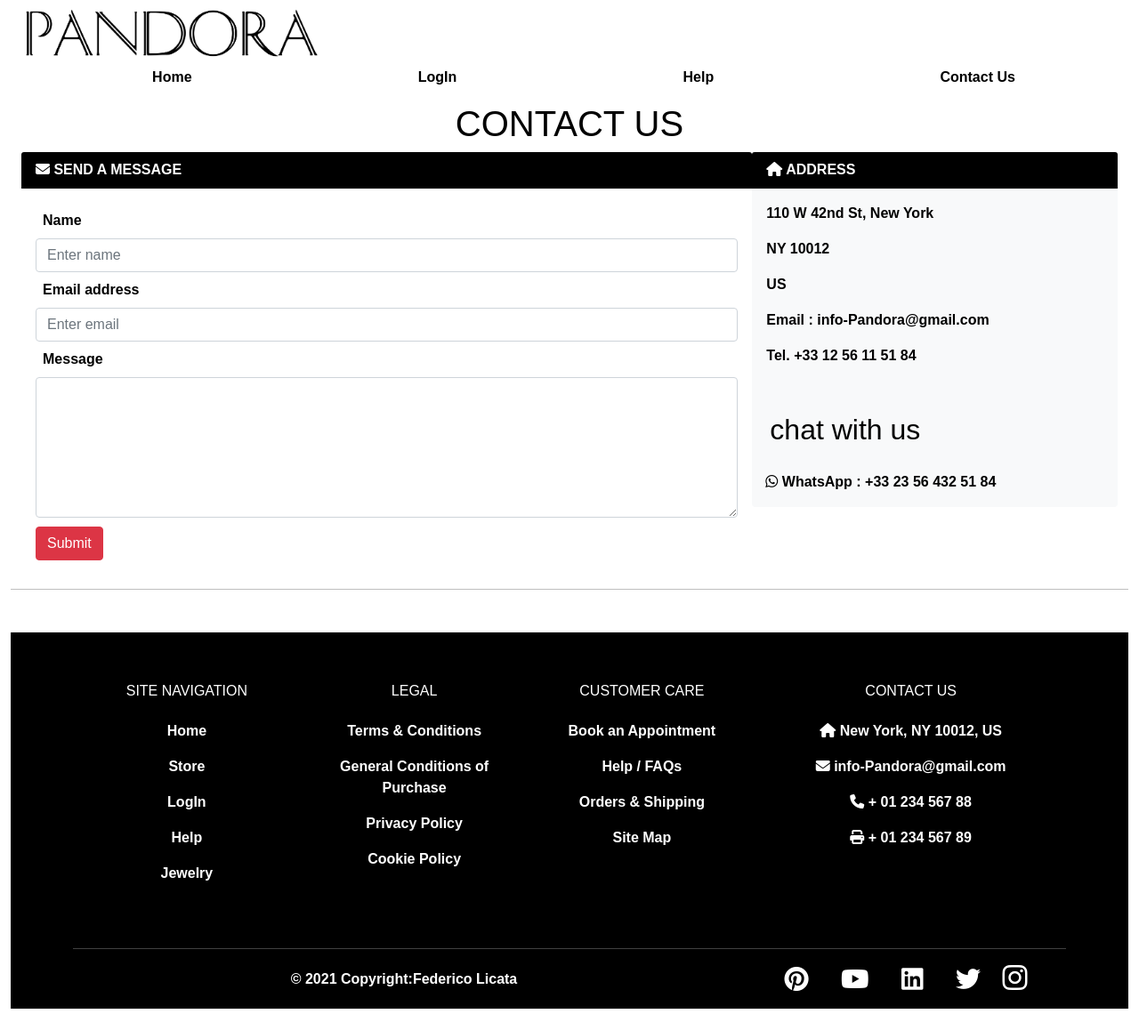
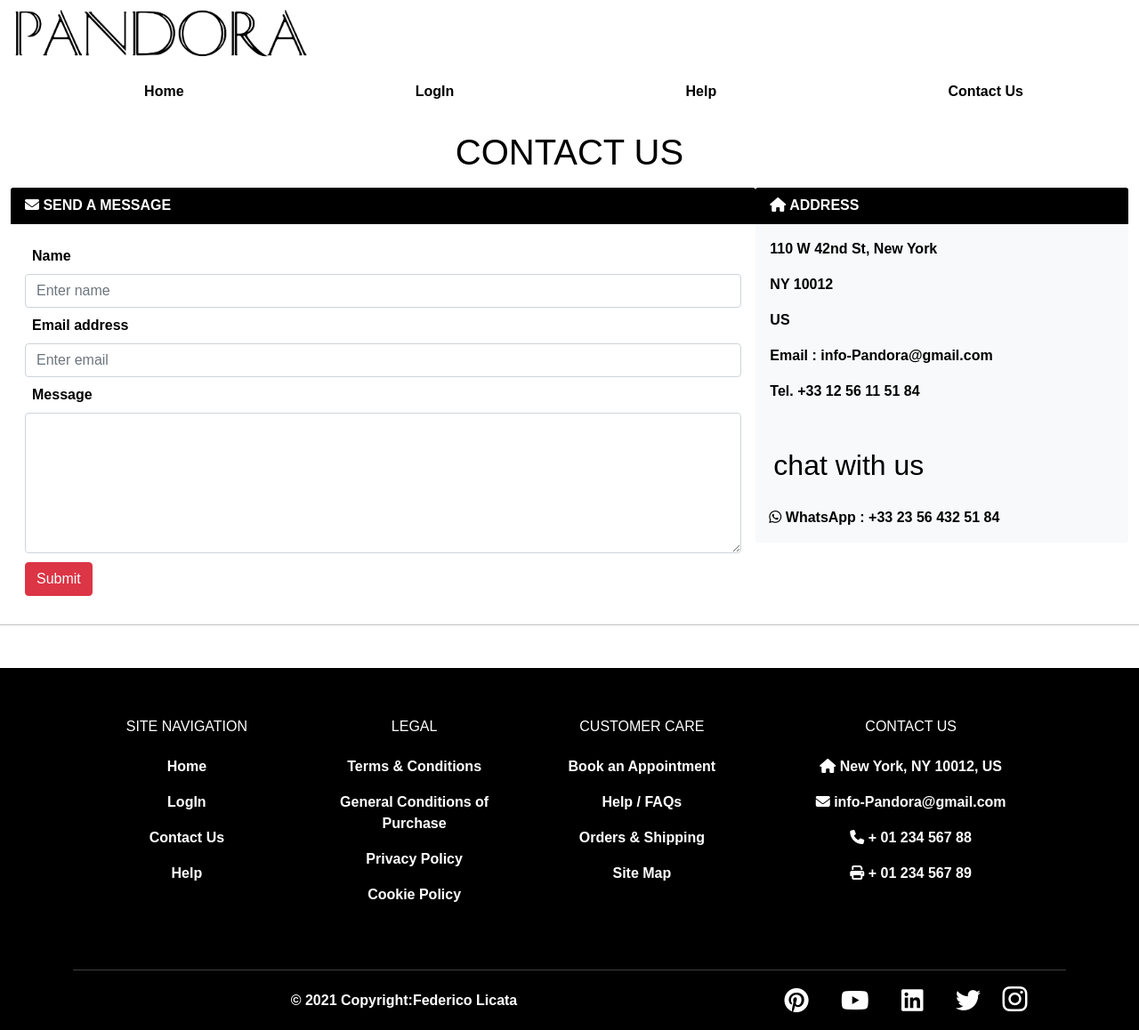
Before and after one commit to LicataFederico/Javascript, a plain HTML site: page pages/contact.html in a window 1280 px wide. Shown: the whole page at 89% size. Before the commit the page ends 1134 px from the top, so only its background shows below. Drawn offline with nearby package versions, Linux system fonts and the light colour scheme.

Commit message:
terminado

```diff
--- a/index.html
+++ b/index.html
@@ -2,13 +2,10 @@
 <html lang="en">
 
 <head>
-  <meta charset="UTF-8">
   <meta http-equiv="X-UA-Compatible" content="IE=edge">
-  <meta name="viewport" content="width=device-width, initial-scale=1.0">
-  <title>Ecomerce JavaScript</title>
-  <link rel="icon" type="image/x-icon" href="favicon.ico">
   <meta charset="utf-8">
   <meta name="viewport" content="width=device-width, initial-scale=1, shrink-to-fit=no">
+  <link rel="icon" type="image/x-icon" href="favicon.ico">
   <!-- descripcion - keywords -->
   <meta name="desciption"
     content="Pandora, vanguardia en tendencias de moda. Ropa ,accesorios ,carteras , zapatos .Lo ultimo en tendencia en las principales capitales del mundo y en redes sociales">
@@ -24,7 +21,7 @@
     content="https://images.pexels.com/photos/2235071/pexels-photo-2235071.jpeg?auto=compress&cs=tinysrgb&dpr=2&h=650&w=940" />
   <meta property="og:image"
     content="https://images.pexels.com/photos/2235071/pexels-photo-2235071.jpeg?auto=compress&cs=tinysrgb&dpr=2&h=650&w=940" />
-  <meta property="og:title " content="PANDORA | FASHION DESIGNS.LO ULTIMO EN TENDENCIA">
+
   <meta property="og:desciption "
     content="Pandora, vanguardia en tendencias de moda. Ropa ,accesorios ,carteras , zapatos .Lo ultimo en tendencia en las principales capitales del mundo y en redes sociales">
   <meta property="og:image " content="https://www.pexels.com/photo/fashion-people-woman-art-7948616/">
@@ -37,23 +34,17 @@
 </head>
 
 <body>
-
-
+  <!-- corregir nombres de fotos,rebvisar consignas -->
 
   <header>
 
     <!--  Logo y carrito -->
-
-
     <div class="d-flex justify-content-between botonCarrito">
       <a title="Pandora.com" class="logo  " href="./index.html"><img src="./img/logopng.png"
           alt="Logo de la maca pandora" height="75"></a>
       <button id="contadorCarrito" type="button" class="btn btn-primary " data-bs-toggle="modal"
         data-bs-target="#exampleModal"><i class="fas fa-shopping-cart"></i></button>
     </div>
-
-
-
 
     <!--  nav bar moobile -->
     <nav class="navbar navbar-expand-lg navbar-light bg-white boostNav">
@@ -101,16 +92,15 @@
           </ul>
         </div>
       </div>
+    </nav>
   </header>
 
-  <h1 id="her" style="text-align: center;margin-bottom: 0,5rem;">
-    BY HER*FOR HER
-  </h1>
+
 
   <!--  nav bar 1080 -->
   <div class="row hide">
     <div class="col">
-      <ul class="listaMenu " style="padding: auto;">
+      <ul class="listaMenu ">
         <li><a href="./index.html">Home</a></li>
         <li><a href="./pages/login.html"> LogIn</a></li>
         <li><a href="./pages/help.html">Help</a></li>
@@ -118,6 +108,12 @@
       </ul>
     </div>
   </div>
+
+
+  <h1 id="her" id="helpH1" style="text-align: center;margin-bottom:0.5rem;">
+    BY HER*FOR HER
+  </h1>
+
 
   <!-- carrousel de imagenes -->
   <main>
@@ -154,9 +150,8 @@
     </div>
   </main>
 
-
   <!--  TENDENCIAS -->
-  <H2 class="hide" style="text-align: center;margin-top: 2rem;">TENDENCIAS</H2>
+  <H2 class="hide" style="text-align: center;margin-top: 2rem;">TRENDS</H2>
   <ul class="listaMenu listaMid">
     <li><a href="https://www.instagram.com/stories/highlights/17871949270639534/" target="_blank">Spring</a>
     </li>
@@ -169,7 +164,6 @@
   <!-- Button trigger modal -->
   <div class="row d-flex justify-content-evenly fotosIndex galeriaMain" id="divProductos">
   </div>
-
 
   <!-- Modal -->
   <div class="modal fade " id="exampleModal" tabindex="-1" aria-labelledby="exampleModalLabel" aria-hidden="true">
--- a/javascript/Producto.js
+++ b/javascript/Producto.js
@@ -1,3 +1,5 @@
+
+// se crea la clase Producto y indica que si no existe un 'carrito' en el localStorage se cree uno
 class Producto {
     constructor(id, nombre, color, precio, stock, cantidad, img) {
         this.id = id;
--- a/javascript/eventos.js
+++ b/javascript/eventos.js
@@ -1,4 +1,4 @@
-/// Se agrega el modal de boostrap del carrito al contenedor,especificamente al card-body con el id "contenedorCarrito"
+/// Se agrega el modal de boostrap del carrito al contenedor,especificamente al card-body con el id "contenedorCarrito",en este se visualizaran las distinas propiedades pertenecientes a la clase Productos
 function mostrarCarrito() {
     contenedorCarrito.innerHTML = '';
     arrayCarrito.forEach(element => {
@@ -53,6 +53,7 @@ botonFinalizarCompra.addEventListener('click', () => {
     clearArray()
 })
 
+// funcion para borrar los elementos del array,se que hay metodos mas rapidos que recorrer el array borrando de uno con .pop, pero no logre hacerlo andar mas que con este metodo
 function clearArray() {
     contenedorCarrito.innerHTML = '';
     while (arrayCarrito.length > 0) {
--- a/javascript/script.js
+++ b/javascript/script.js
@@ -1,3 +1,4 @@
+// //////////////////////variables//////////////////////
 let divProductos = document.getElementById('divProductos');
 let botonFinalizarCompra = document.getElementById("botonFinalizarCompra")
 const contenedorCarrito = document.getElementById('contenedor-carrito');
@@ -7,7 +8,7 @@ const alertaFinalizar = document.getElementById('alertaFinalizar');
 const toastLiveExample = document.getElementById("liveToast")
 
 
-
+// insertan cards de boostrap al DOM.se asignan las propiedades y se crea un boton para cada card.Los valores se importan de archivo json,el cual sirve de stock
 fetch('stock.json')
     .then(promise => promise.json())
     .then(data => {
@@ -23,7 +24,7 @@ fetch('stock.json')
         </div>
         `
         });
-
+        //////////////////////funcionalidad de cada boton para agregar al carrito//////////////////////
         data.forEach(element => {
             document.getElementById(`botonAgregar${element.id}`).addEventListener('click', () => {
                 if (arrayCarrito.find(elemento => elemento.id == element.id)) {
@@ -44,6 +45,7 @@ fetch('stock.json')
         })
     })
 
+// //////////////////////funcion que muestra un toast de boostrap con un mensaje al agregar productos al carrito//////////////////////
 function mostrarToast() {
     var toast = new bootstrap.Toast(toastLiveExample, {
         animation: true,
--- a/pages/contact.html
+++ b/pages/contact.html
@@ -2,13 +2,10 @@
 <html lang="en">
 
 <head>
-    <meta charset="UTF-8">
     <meta http-equiv="X-UA-Compatible" content="IE=edge">
-    <meta name="viewport" content="width=device-width, initial-scale=1.0">
-    <title>Ecomerce JavaScript</title>
-    <link rel="icon" type="image/x-icon" href="favicon.ico">
     <meta charset="utf-8">
     <meta name="viewport" content="width=device-width, initial-scale=1, shrink-to-fit=no">
+    <link rel="icon" type="image/x-icon" href="favicon.ico">
     <!-- descripcion - keywords -->
     <meta name="desciption"
         content="Pandora, vanguardia en tendencias de moda. Ropa ,accesorios ,carteras , zapatos .Lo ultimo en tendencia en las principales capitales del mundo y en redes sociales">
@@ -36,15 +33,18 @@
     <link rel="stylesheet" href="/sass.css">
 </head>
 
-<body class="container-fluid">
+<body>
+
+    <!-- corregir nombres de fotos,rebvisar consignas -->
+
     <header>
-        <!-- header -->
-        <div class="row ">
-            <div class="col-8 logoCenter">
-                <a title="Pandora.com" class="logo hide" href="../index.html"><img src="../img/logopng.png"
-                        alt="Logo de la maca pandora" height="75"></a>
-            </div>
+
+        <!--Logo-->
+        <div class="d-flex justify-content-between botonCarrito">
+            <a title="Pandora.com" class="logo  " href="../index.html"><img src="../img/logopng.png"
+                    alt="Logo de la maca pandora" height="75"></a>
         </div>
+
         <!-- boostrap navbar -->
         <nav class="navbar navbar-expand-lg navbar-light bg-white boostNav">
             <div class="container-fluid">
@@ -109,9 +109,13 @@
             </ul>
         </div>
     </div>
+
+
+    <!-- title -->
+    <H1 id="helpH1" style="text-align: center;">CONTACT US</H1>
+
+
     <main>
-        <!-- title -->
-        <H1 style="text-align: center;">CONTACT US</H1>
         <div class="container-fluid">
             <div class="row">
                 <div class="col">
@@ -172,13 +176,12 @@
     <footer class="page-footer font-small mdb-color pt-4">
         <div class="container text-center text-md-left">
             <div class="row text-center text-md-left mt-3 pb-3">
-                <div class="col-md-3 col-lg-2 col-xl-2 mx-auto mt-3 hide">
+                <div class="col-md-3 col-lg-2 col-xl-2 mx-auto mt-3 ">
                     <h6 class="text-uppercase mb-4 font-weight-bold ">Site Navigation</h6>
                     <p><a href="../index.html">Home</a></p>
-                    <p><a href="../pages/gallery.html">Store</a></p>
                     <p><a href="../pages/login.html"> LogIn</a></p>
-                    <p><a href="../pages/help.html"> Help</a></p>
-                    <p><a href="../pages/jewelry.html">Jewelry</a></p>
+                    <p><a href="../pages/contact.html">Contact Us</a></p>
+                    <p><a href="../pages/help.html">Help</a></p>
                 </div>
                 <div class="col-md-2 col-lg-2 col-xl-2 mx-auto mt-3 hide">
                     <h6 class="text-uppercase mb-4 font-weight-bold">LEGAL</h6>
@@ -205,10 +208,8 @@
                 </div>
                 <div class="col-md-7 col-lg-8  boostNav navFoot">
                     <a href="../index.html"><strong>Home</strong></a>
-                    <a href="../pages/gallery.html"><strong>Store</strong></a>
                     <a href="../pages/contact.html"><strong>Contact Us</strong></a>
                     <a href="../pages/help.html"><strong>Help</strong></a>
-                    <a href="../pages/jewelry.html"><strong>Jewelry</strong></a>
                     <a href="../pages/login.html"><strong>Log In</strong></a>
                 </div>
             </div>
--- a/sass.css
+++ b/sass.css
@@ -114,7 +114,7 @@
     visibility: hidden; } }
 
 #helpH1 {
-  margin: 3rem; }
+  margin: 1rem; }
 
 
 
@@ -302,6 +302,12 @@ body {
   color:white ;
   background-color:#b4243c ;
   border-color: black;
+  margin: 0.8rem;
+  width: 40px;
+  height: 40px;
+  display: grid;
+  place-items: center;
+  padding: 0;
 }
 .btn-primary:hover{
   background-color:#FFEEAD;
@@ -324,6 +330,4 @@ body {
   display: flex;
   flex-wrap: wrap;
   justify-content: space-between;
-
-
 }
```
Also changed, not shown: pages/cookies.html (+123 -67 lines), pages/help.html (+15 -12 lines), pages/login.html (+14 -13 lines).
